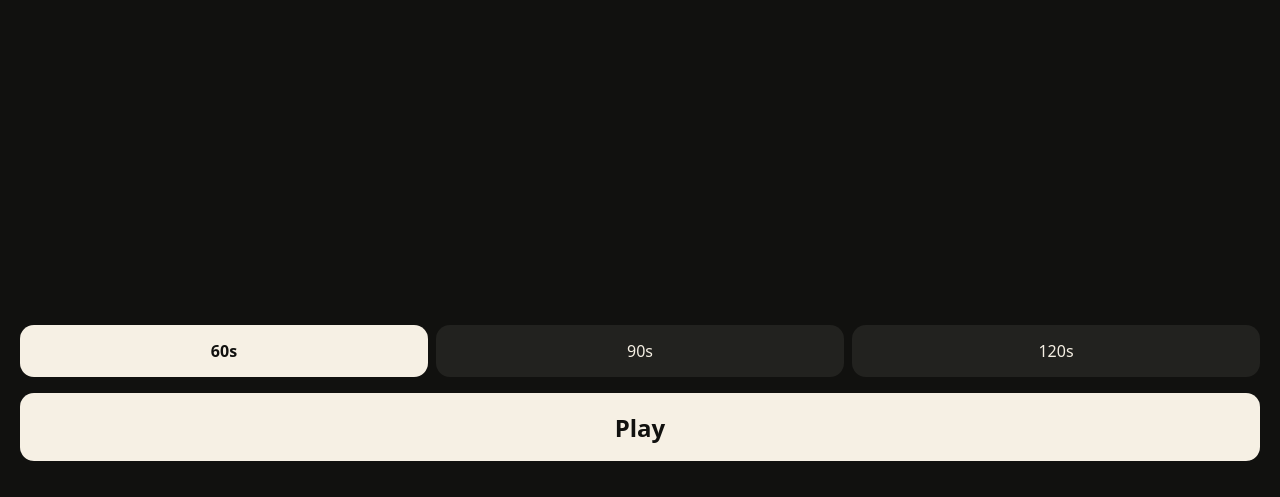
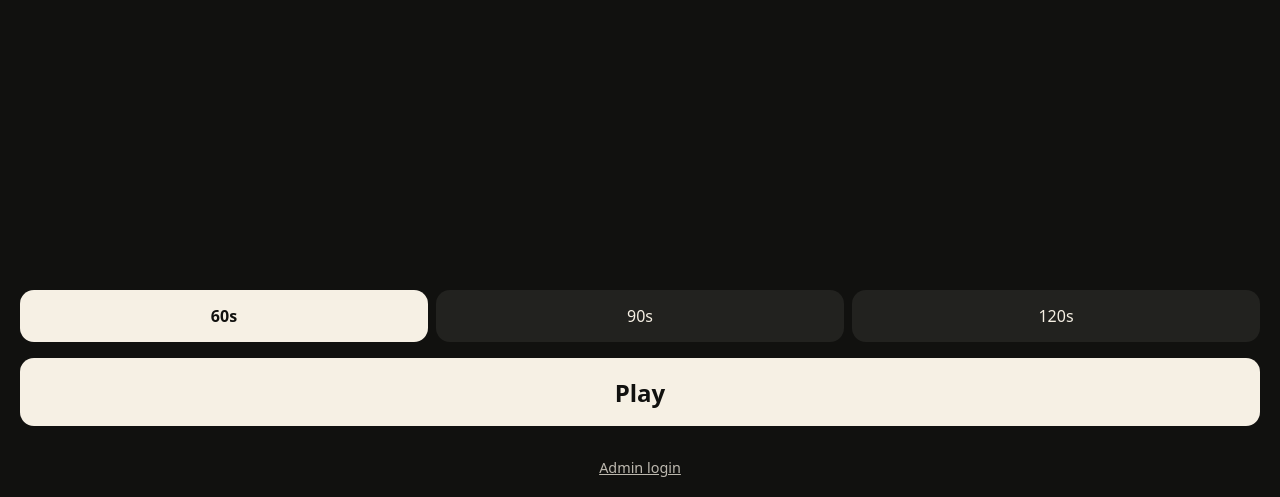
Before and after one commit to Mutisyaaa/sijui-charades, a plain HTML site: page Index.html in a window 1280 px wide. Shown: the part 303-800 px from the top of the page. Drawn offline with Linux system fonts and the light colour scheme.

Commit message:
Add admin login entry point

```diff
--- a/Index.html
+++ b/Index.html
@@ -70,6 +70,7 @@ h1, h2 { font-weight: 900; letter-spacing: -0.03em; line-height: 0.95; }
   width: 100%;
 }
 .best { margin: 1rem 0 0; opacity: 0.85; text-align: center; }
+.account-link { align-self: center; margin-top: 1rem; color: var(--chalk); font-size: 0.9rem; opacity: 0.75; }
 
 /* ---------- decks ---------- */
 .top { display: flex; align-items: center; gap: 12px; margin-bottom: 1rem; }
@@ -163,6 +164,7 @@ h1, h2 { font-weight: 900; letter-spacing: -0.03em; line-height: 0.95; }
     </fieldset>
     <button id="playBtn" class="primary" type="button">Play</button>
     <p id="best" class="best"></p>
+    <a class="account-link" href="login.html">Admin login</a>
   </section>
 
   <section id="categories" class="screen">
```
